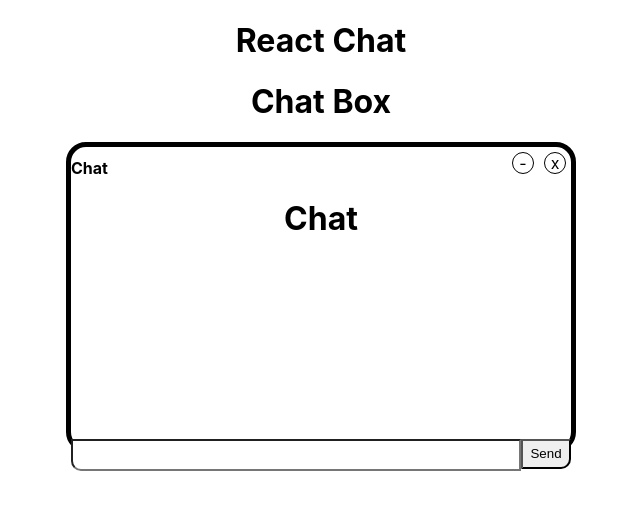
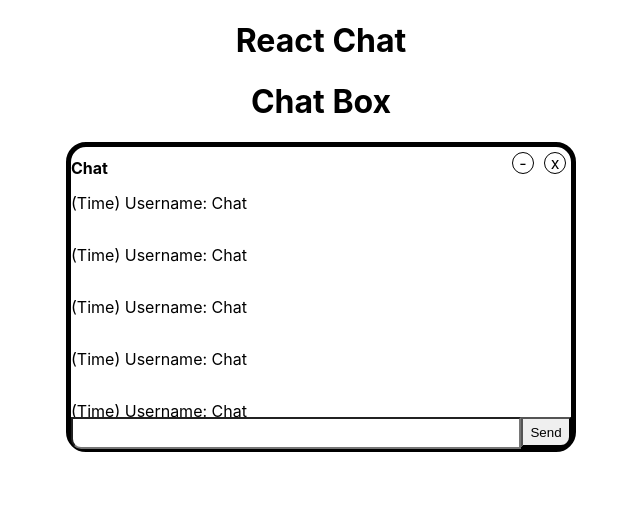
Before and after one commit to Bernard-Calma/react-chat, a React (Create React App) app: page / in a window 1280 px wide. Shown: the top 510 px of the page, without its empty margins (319-959 px from the left). Built offline with nearby package versions, Linux system fonts and the light colour scheme.

Commit message:
chat component and chat container styled

```diff
--- a/src/components/Chat.css
+++ b/src/components/Chat.css
@@ -0,0 +1,3 @@
+.chat {
+    text-align: left;
+}
--- a/src/components/Chat.js
+++ b/src/components/Chat.js
@@ -5,7 +5,7 @@ class Chat extends React.Component{
     render(){
         return(
             <div>
-                <h1>Chat</h1>
+                <p className = "chat">(Time) Username: Chat</p>
             </div>
         )
     }
--- a/src/components/Main.css
+++ b/src/components/Main.css
@@ -34,6 +34,9 @@
 .chatContainer{
     width: 100%;
     height: 80%;
+    display: flex;
+    flex-direction: column;
+    overflow-y: scroll;
 }
 
 .chatInput{
--- a/src/components/Main.js
+++ b/src/components/Main.js
@@ -23,6 +23,11 @@ class Main extends React.Component {
                     </div>
                     <div className = "chatContainer">
                         <Chat />
+                        <Chat />
+                        <Chat />
+                        <Chat />
+                        <Chat />
+                        <Chat />
                     </div>
                     <div className = "chatInput">
                         <input type="text"/>
```
